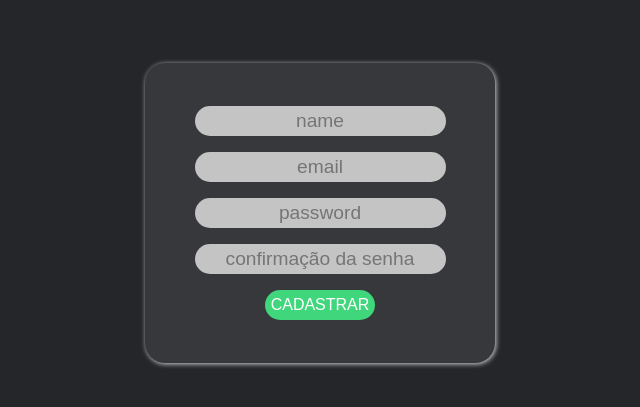
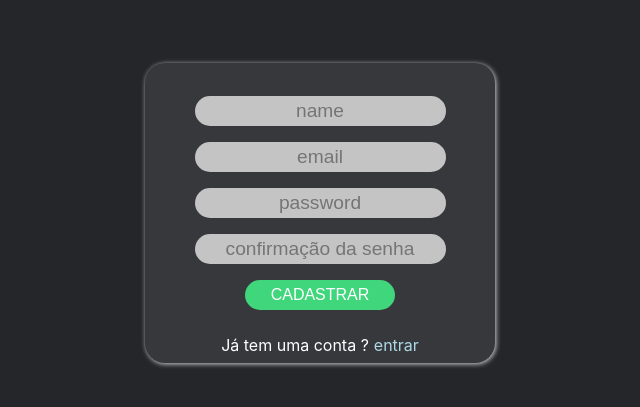
Before and after one commit to okatsuo/boilerplate-frontend-with-login, a Next.js app: page /register in a window 1280 px wide. Shown: the part 187-594 px from the top of the page, without its empty margins (320-960 px from the left). Built offline with nearby package versions, Linux system fonts and the light colour scheme; no server answers.

Commit message:
feat: link to login page

```diff
--- a/src/components/authentication/register/index.tsx
+++ b/src/components/authentication/register/index.tsx
@@ -87,11 +87,15 @@ const Register = () => {
                     <InputForm name='passwordConfirmation' type='password' placeholder='confirmação da senha' />
                     {errors.passwordConfirmation && touched.passwordConfirmation && errors.passwordConfirmation}
 
-                    <Button name='submit' type='submit' value='CADASTRAR' />
+                    <Button name='submit' type='submit' value='CADASTRAR' width='150px' />
                   </Styles.Items>
                 </Form>
               )}
             </Formik>
+            <Styles.ToRegister position={{ bottom: '-25px' }}>
+              Já tem uma conta ?
+              <Styles.Register onClick={async () => await Router.push('/login')}>entrar</Styles.Register>
+            </Styles.ToRegister>
           </Styles.Square>
         </Styles.Content>
       </Container>
--- a/src/components/authentication/styles.ts
+++ b/src/components/authentication/styles.ts
@@ -29,9 +29,16 @@ export const Items = styled.div`
   flex-direction: column;
   align-items: center;
 `
-export const ToRegister = styled.div`
+
+interface ToRegisterProps {
+  position?: {
+    bottom?: string
+  }
+}
+
+export const ToRegister = styled.div<ToRegisterProps>`
   position: relative;
-  bottom: -45px;
+  bottom: ${props => props?.position?.bottom ?? '-45px'};
 `
 
 export const Register = styled.span`
--- a/src/components/forms/button/index.tsx
+++ b/src/components/forms/button/index.tsx
@@ -2,13 +2,15 @@ import { Field } from 'formik'
 
 interface ButtonProps {
   type?: string
-  value?: string
+  value: string
   name?: string
+  width?: string
 }
 
 const Button: React.FC<ButtonProps> = ({
   type = 'text',
   name = 'submit',
+  width = '100px',
   value
 }) => {
   return (
@@ -24,7 +26,7 @@ const Button: React.FC<ButtonProps> = ({
           textAlign: 'center',
           borderRadius: '20px',
           border: 'none',
-          width: 'auto',
+          width,
           height: '30px',
           cursor: 'pointer'
         }}
```
